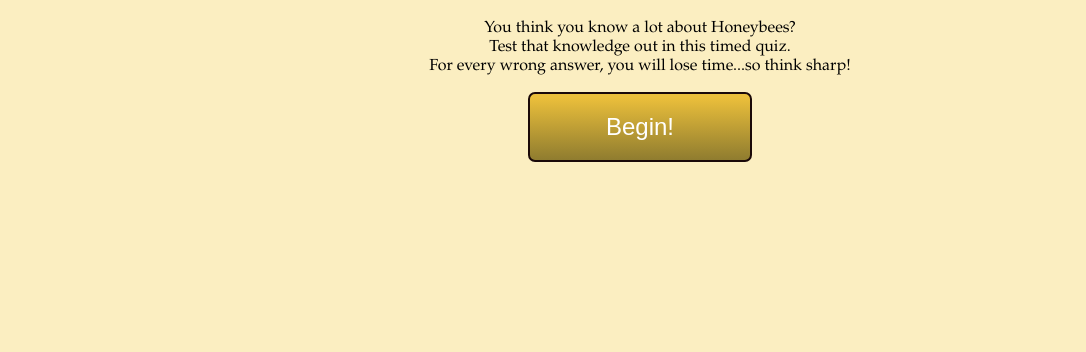
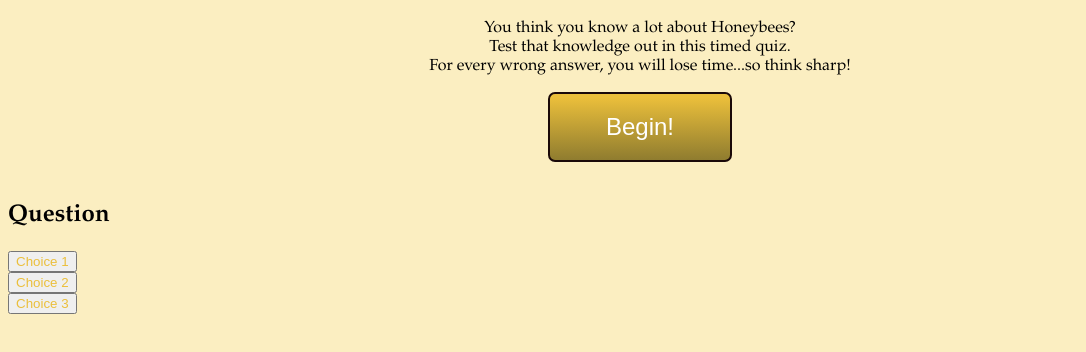
Before and after one commit to awiehrs/04-Quiz, a plain HTML site: page index.html in a window 1280 px wide. Shown: the part 108-460 px from the top of the page, without its empty margins (0-1086 px from the left). Drawn offline with Linux system fonts and the light colour scheme.

Commit message:
Made questions div and defined question button variables

```diff
--- a/index.html
+++ b/index.html
@@ -14,13 +14,26 @@
     </nav>
 
     <div id="quizBox">
-        <header>
-        <h1 id="quiz-header">What Do You Know About Bees?</h1>
-        <p>You think you know a lot about Honeybees?<br>
+        <div id="start">
+            <header>
+            <h1 id="quiz-header">What Do You Know About Bees?</h1>
+            <p>You think you know a lot about Honeybees?<br>
             Test that knowledge out in this timed quiz.<br>
             For every wrong answer, you will lose time...so think sharp!
-        </p>
-        <btn id="startButton">Begin!</btn>
+            </p>
+            <btn id="startButton">Begin!</btn>
+        </div>
+
+        <div id="questions">
+            <main>
+            <h2 id="questionText">Question</h2>
+            <div id="answerButtons">
+                <button id="btn1" value="1">Choice 1</button><br>
+                <button id="btn2" value="2">Choice 2</button><br>
+                <button id="btn3" value="3">Choice 3</button><br>
+            </div>
+            </main>
+        </div>
 
     </div>
 
--- a/style.css
+++ b/style.css
@@ -36,7 +36,7 @@ header {
 	color:#ffffff;
 	font-family:Arial;
 	font-size:24px;
-	padding:19px 76px;
+	padding:19px 56px;
 	text-decoration:none;
 }
 #startButton:hover {
@@ -47,3 +47,11 @@ header {
 	position:relative;
 	top:1px;
 }
+
+h2 {
+    font-family: Garamond;
+}
+
+button {
+    color: #ebbf3b;
+}
```
Also changed, not shown: script.js (+7 -0 lines).
